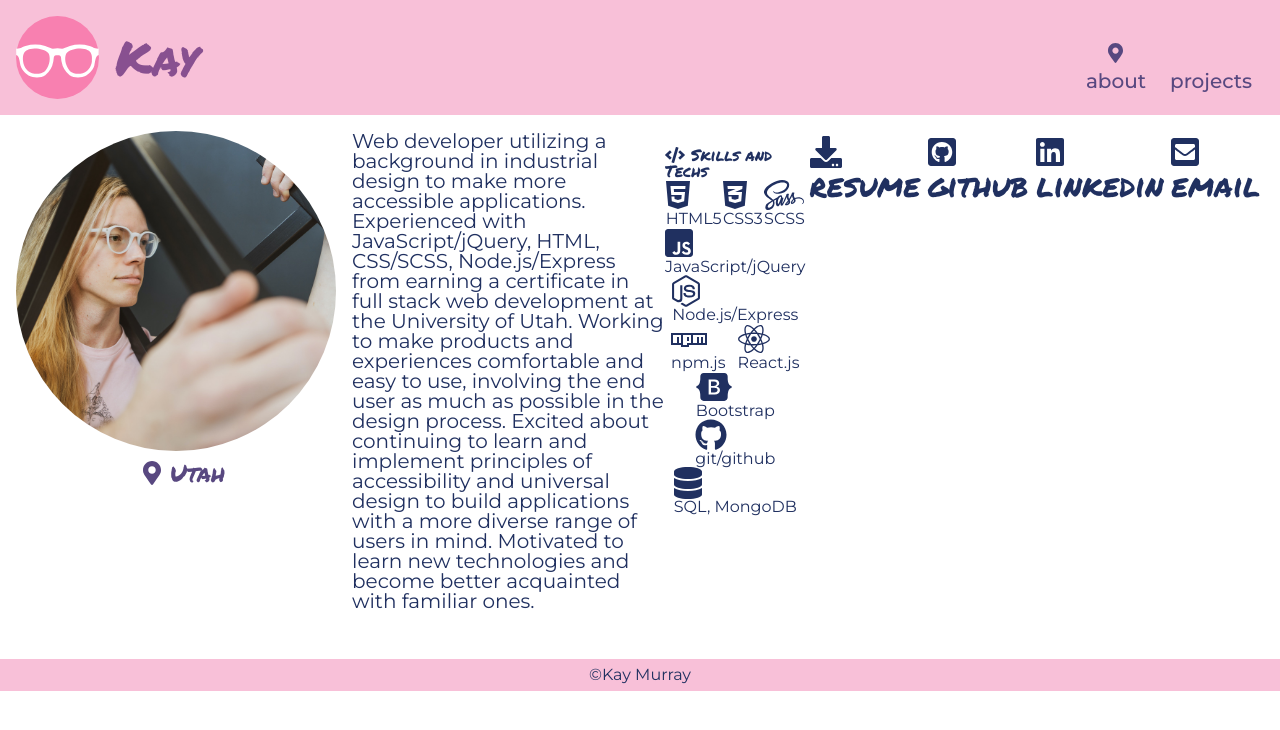
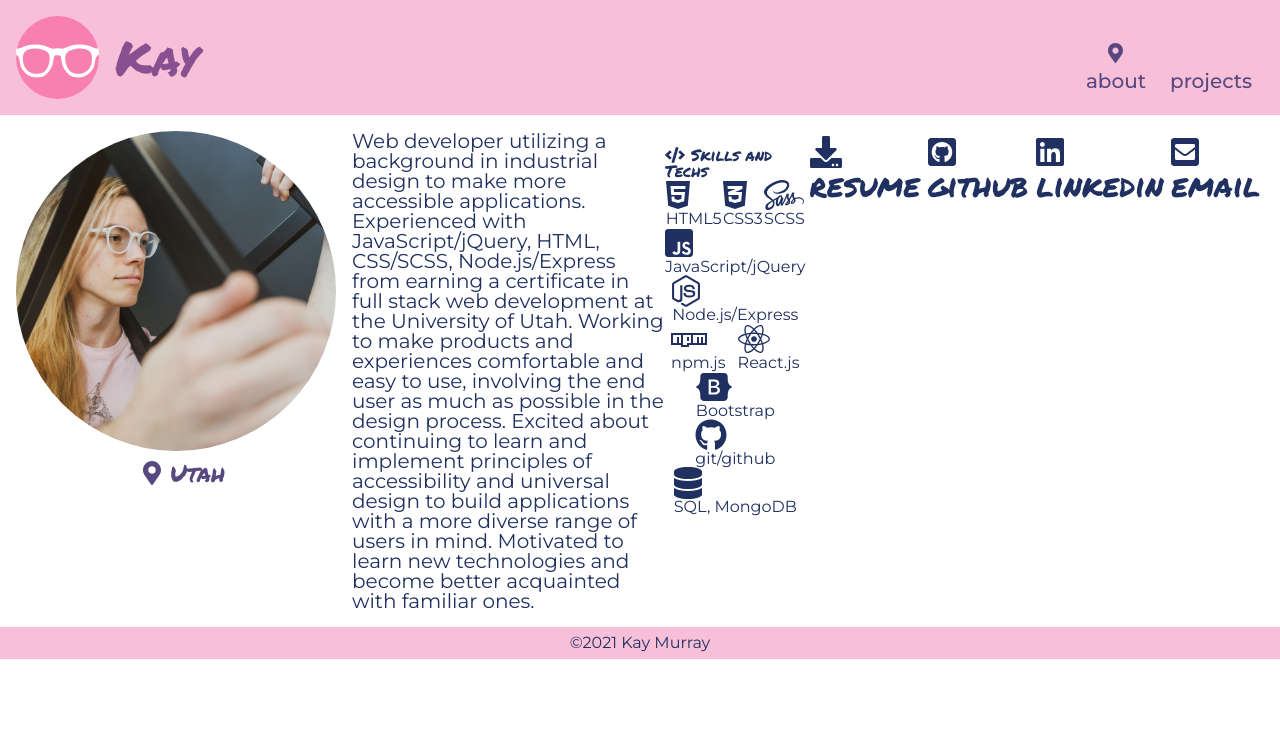
Before and after one commit to theykay/bubblegum, a React (Create React App) app: page / in a window 1280 px wide. Shown: the top 730 px of the page. Built offline with nearby package versions, Linux system fonts and the light colour scheme.

Commit message:
added year to footer copyright

```diff
--- a/src/Components/Footer/Footer.jsx
+++ b/src/Components/Footer/Footer.jsx
@@ -5,7 +5,7 @@ const Footer = () => {
   return (
     <>
       <footer id="pageFoot">
-        <p><a id="pageFootContent" href="https://github.com/theykay">&#169;Kay Murray</a></p>
+        <p><a id="pageFootContent" href="https://github.com/theykay">&#169;2021 Kay Murray</a></p>
       </footer>
     </>
   )
--- a/src/Pages/AboutMe/AboutMe.scss
+++ b/src/Pages/AboutMe/AboutMe.scss
@@ -12,7 +12,6 @@ a {
 #aboutMe {
   display: flex;
   margin: 1rem;
-  margin-bottom: 3rem;
   @include xs {
     flex-direction: column;
     align-items: center;
```
